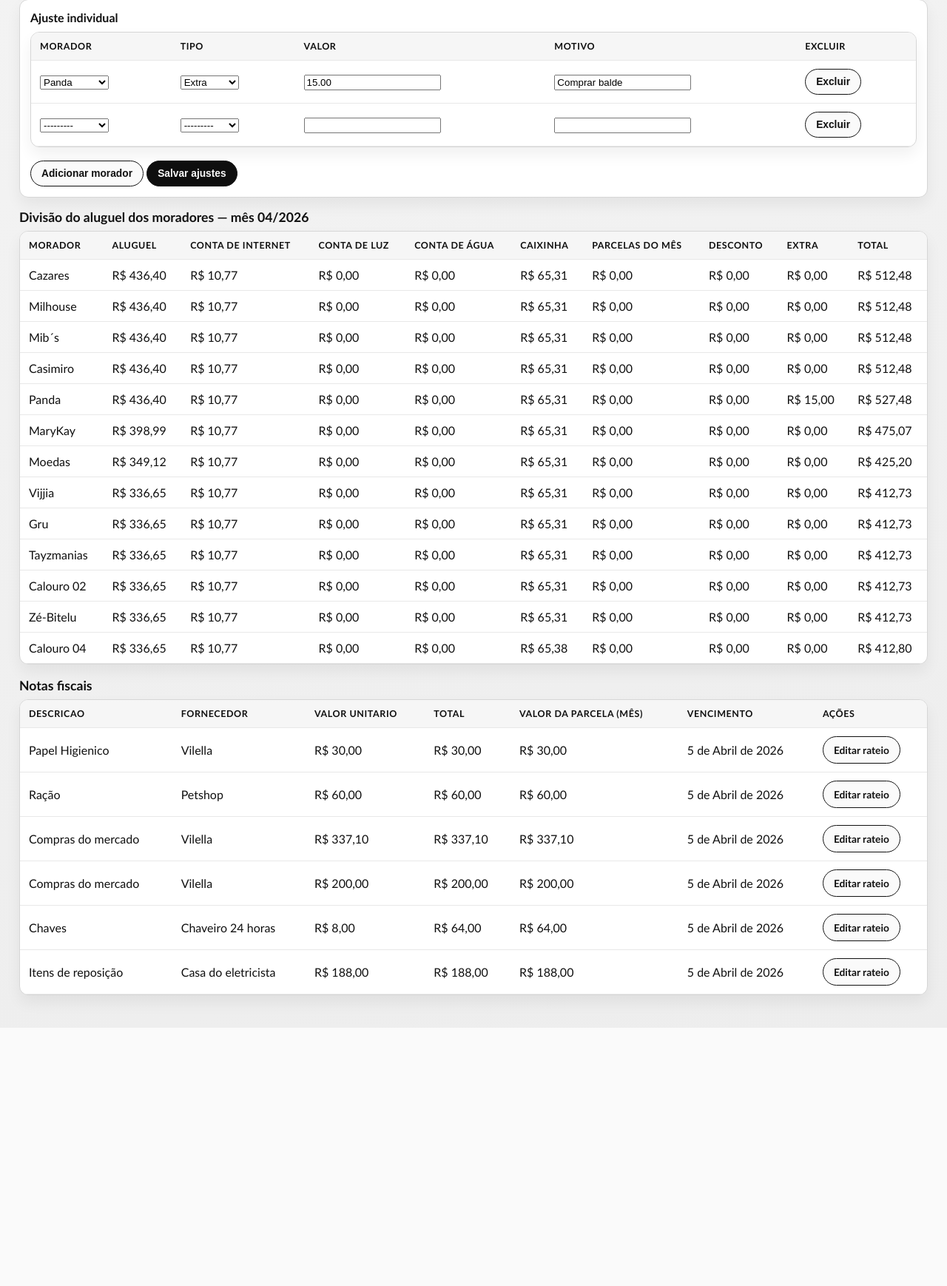
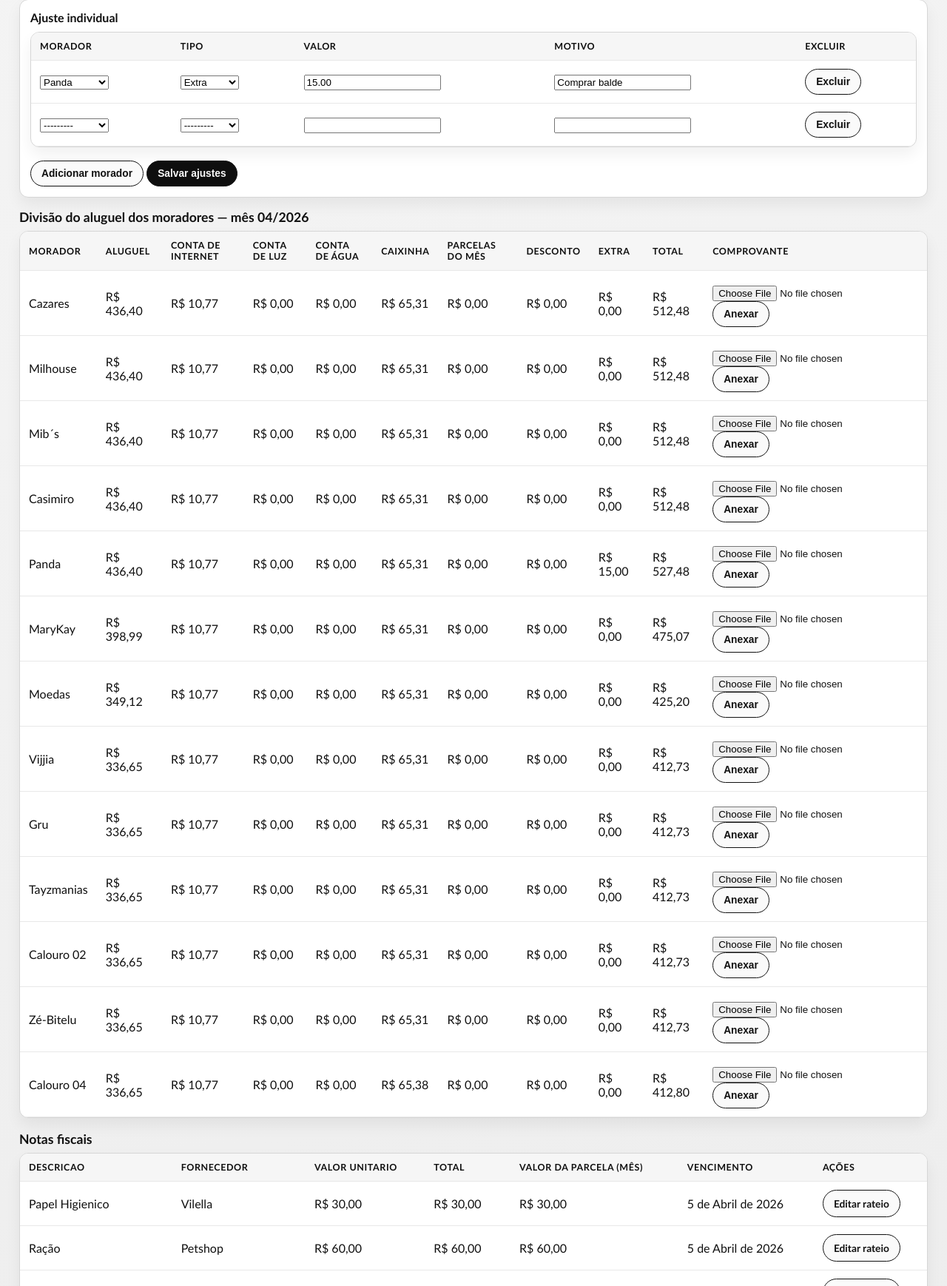
Before and after one commit to flavioeduardo670/rpf, a Django app: page /financeiro/ in a window 1280 px wide. Shown: the part 1197-2935 px from the top of the page at 74% size. Before the commit the page ends 2586 px from the top, so only its background shows below. Run offline with Django 5.2, Linux system fonts and the light colour scheme; a user stored in the database is signed in; data comes from the database, SQL or seed files in the repository; data that the repository does not hold is empty; parts of the project's set-up code (start-up, migrations or seed data) failed here and were passed over.

Commit message:
Adicionar anexo de comprovante por morador no rateio do aluguel

```diff
--- a/core/models.py
+++ b/core/models.py
@@ -262,6 +262,20 @@ class AjusteMorador(models.Model):
 
     def __str__(self):
         return f"{self.morador.nome} - {self.tipo}"
+
+
+class ComprovantePagamentoMorador(models.Model):
+    morador = models.ForeignKey(Morador, on_delete=models.CASCADE, related_name='comprovantes_pagamento')
+    mes_referencia = models.DateField()
+    arquivo = models.FileField(upload_to='comprovantes_pagamento/%Y/%m/')
+    enviado_em = models.DateTimeField(auto_now_add=True)
+
+    class Meta:
+        unique_together = ('morador', 'mes_referencia')
+        ordering = ['-mes_referencia', '-enviado_em']
+
+    def __str__(self):
+        return f"{self.morador.nome} - {self.mes_referencia.strftime('%m/%Y')}"
 
 
 # =====================================================
--- a/core/templates/core/financeiro.html
+++ b/core/templates/core/financeiro.html
@@ -275,6 +275,7 @@
                 <th>Desconto</th>
                 <th>Extra</th>
                 <th>Total</th>
+                <th>Comprovante</th>
             </tr>
             {% for item in rateio_moradores %}
             <tr>
@@ -288,6 +289,23 @@
                 <td>R$ {{ item.desconto|floatformat:2 }}</td>
                 <td>R$ {{ item.extra|floatformat:2 }}</td>
                 <td>R$ {{ item.valor|floatformat:2 }}</td>
+                <td>
+                    {% if item.comprovante %}
+                    <a class="btn btn-invert" href="{{ item.comprovante.arquivo.url }}" target="_blank" rel="noopener">Ver anexo</a>
+                    {% endif %}
+                    {% if can_edit_financeiro %}
+                    <form method="post" enctype="multipart/form-data" action="{% url 'anexar_comprovante_pagamento' item.morador.id %}" style="margin-top:8px;">
+                        {% csrf_token %}
+                        <input type="hidden" name="mes" value="{{ mes_referencia|date:'Y-m' }}">
+                        <input type="file" name="comprovante" accept=".pdf,.jpg,.jpeg,.png,.webp" required>
+                        <button type="submit" class="btn btn-invert">
+                            {% if item.comprovante %}Trocar{% else %}Anexar{% endif %}
+                        </button>
+                    </form>
+                    {% elif not item.comprovante %}
+                    <span class="muted">Sem anexo</span>
+                    {% endif %}
+                </td>
             </tr>
             {% empty %}
             <tr><td colspan="{{ rateio_colspan }}" class="empty">Nenhum morador ativo cadastrado.</td></tr>
--- a/core/urls.py
+++ b/core/urls.py
@@ -14,6 +14,11 @@ urlpatterns = [
     path('financeiro/exportar/', views.exportar_financeiro_csv, name='exportar_financeiro_csv'),
     path('financeiro/notas/<int:nota_id>/pagar/', views.pagar_nota, name='pagar_nota'),
     path('financeiro/parcelas/<int:parcela_id>/pagar/', views.pagar_parcela, name='pagar_parcela'),
+    path(
+        'financeiro/moradores/<int:morador_id>/comprovante/',
+        views.anexar_comprovante_pagamento,
+        name='anexar_comprovante_pagamento',
+    ),
     path('financeiro/parcelas/<int:parcela_id>/editar/', views.editar_parcela, name='editar_parcela'),
     path('financeiro/parcelas/<int:parcela_id>/rateio/', views.editar_rateio_parcela, name='editar_rateio_parcela'),
     path('compras/', views.compras, name='compras'),
--- a/core/views/__init__.py
+++ b/core/views/__init__.py
@@ -2,6 +2,7 @@ from .acessos import gerenciar_acessos
 from .auth_cadastro import cadastro, calendario, home
 from .financeiro import (
     compras,
+    anexar_comprovante_pagamento,
     editar_nota_compra,
     editar_parcela,
     editar_rateio_parcela,
--- a/core/views/financeiro.py
+++ b/core/views/financeiro.py
@@ -21,6 +21,7 @@ from core.forms import (
 from core.models import (
     AjusteMorador,
     Comodo,
+    ComprovantePagamentoMorador,
     ConfiguracaoFinanceira,
     ContaFixa,
     LocalArmazenamento,
@@ -168,6 +169,16 @@ def financeiro(request):
 
     mes_referencia = resolver_mes_referencia(request.GET.get('mes'))
     resumo = calcular_rateio_financeiro(mes_referencia, incluir_pendencia=True)
+    comprovantes_map = {
+        item.morador_id: item
+        for item in ComprovantePagamentoMorador.objects.filter(
+            mes_referencia=mes_referencia,
+            morador__in=resumo['moradores_ativos'],
+        ).select_related('morador')
+    }
+    for item in resumo['rateio_moradores']:
+        item['comprovante'] = comprovantes_map.get(item['morador'].id)
+
     total_recebido = Mensalidade.objects.filter(pago=True).aggregate(Sum('valor'))['valor__sum'] or Decimal('0.00')
     total_expr = ExpressionWrapper(
         Case(
@@ -200,7 +211,7 @@ def financeiro(request):
             prefix='ajuste',
         ),
         'fixas_formset': ContaFixaFormSet(queryset=ContaFixa.objects.all()),
-        'rateio_colspan': 7 + len(resumo['contas_fixas']),
+        'rateio_colspan': 8 + len(resumo['contas_fixas']),
         'can_edit_financeiro': can_edit_financeiro,
         **resumo,
     })
@@ -241,6 +252,25 @@ def pagar_parcela(request, parcela_id):
         parcela.status = 'pago'
         parcela.save(update_fields=['status'])
     return redirect('financeiro')
+
+
+@require_POST
+@setor_required(group_name='Financeiro', morador_edit_attr='acesso_financeiro_editar')
+def anexar_comprovante_pagamento(request, morador_id):
+    morador = get_object_or_404(Morador, id=morador_id, ativo=True)
+    arquivo = request.FILES.get('comprovante')
+    mes_param = request.POST.get('mes')
+
+    if not arquivo or not mes_param:
+        return redirect('financeiro')
+
+    mes_referencia = resolver_mes_referencia(mes_param)
+    ComprovantePagamentoMorador.objects.update_or_create(
+        morador=morador,
+        mes_referencia=mes_referencia,
+        defaults={'arquivo': arquivo},
+    )
+    return redirect(f"{redirect('financeiro').url}?mes={mes_referencia.strftime('%Y-%m')}")
 
 
 @setor_required(group_name='Financeiro', morador_edit_attr='acesso_financeiro_editar')
```
Also changed, not shown: core/tests/test_financeiro_template.py (+21 -1 lines), core/migrations/0053_comprovantepagamentomorador.py (added), scripts/apps_script/dashboard_financeiro/README.md (added), 3 other files.
